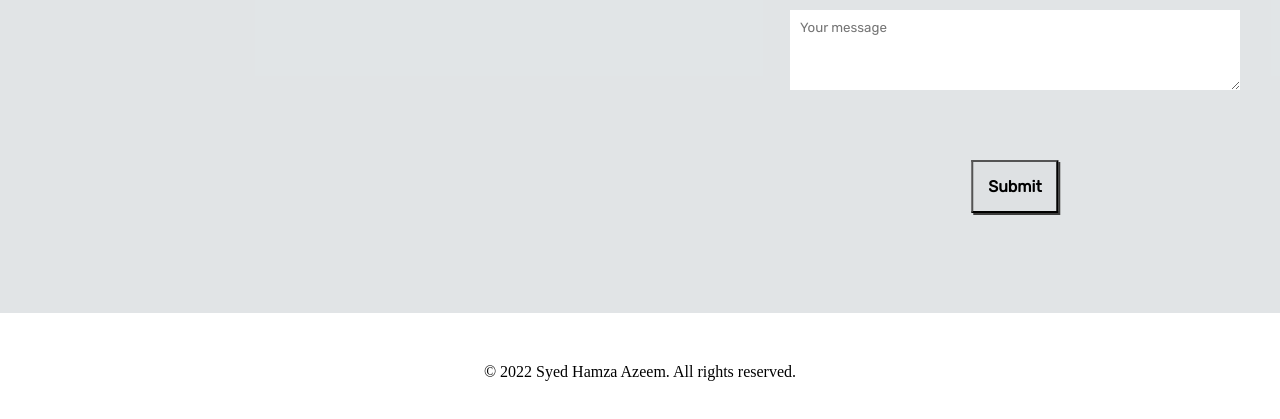
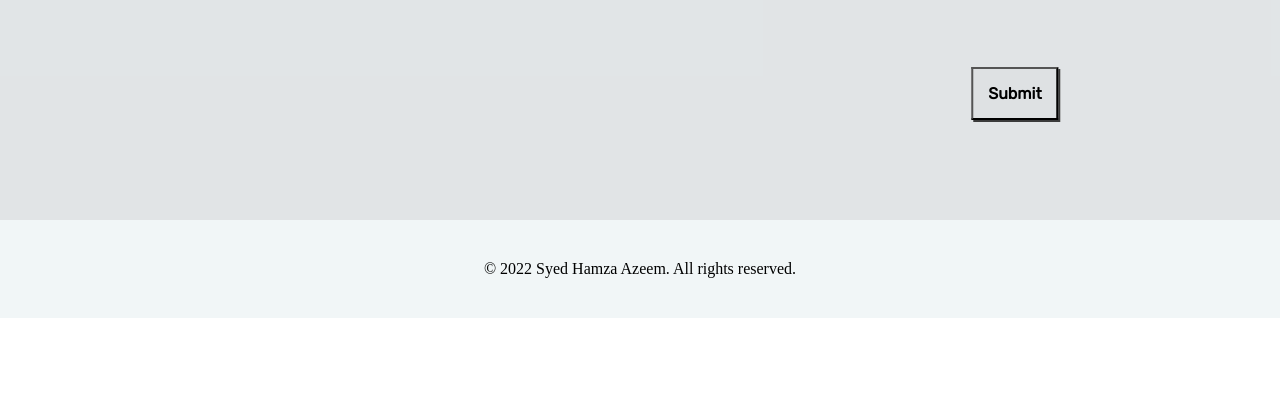
Before and after one commit to syed97/portfolio-site, a plain HTML site: page index.html in a window 1280 px wide. Shown: the part 1957-2376 px from the top of the page. After the commit the page ends 2275 px from the top, so only its background shows below. Drawn offline with Linux system fonts and the light colour scheme.

Commit message:
further improvements

```diff
--- a/index.html
+++ b/index.html
@@ -166,9 +166,9 @@
         <!-- footer -->
         <footer>
             <div>
-                © 2022 Syed Hamza Azeem. All rights reserved.
+                © <span id="footer_date">2022</span> Syed Hamza Azeem. All rights reserved.
             </div>
         </footer>
-
+    <script src="script.js" async defer></script>
     </body>
 </html>
--- /dev/null
+++ b/script.js
@@ -0,0 +1,2 @@
+// get current date for footer text
+document.getElementById("footer_date").innerHTML = new Date().getFullYear();
--- a/style.css
+++ b/style.css
@@ -95,8 +95,9 @@
 }
 
 .hero-img {
-    border: 5px solid black;
-    content: url(images/self2.jpg);
+    /* border: 5px solid black; */
+    border-radius: 2%;
+    content: url(images/self_round.jpg);
     filter: grayscale(10%);
     width: 30%;
 }
@@ -460,14 +461,17 @@ form {
 
 
 /* footer section */
+footer {
+    background-color: rgba(240, 245, 247, 0.9); /* Tint color */
+
+}
 
 footer > div {
-    /* padding: 30px; */
+    padding: 40px 0 40px 0;
     text-align: center;
-    margin-top: 50px;
-    margin-bottom: 50px;
     margin-left: 50%;
     transform: translate(-50%);
+
     /* border: 1px solid black; */
 }
 
```
Also changed, not shown: images/self_round.jpg (added), todo.txt.
